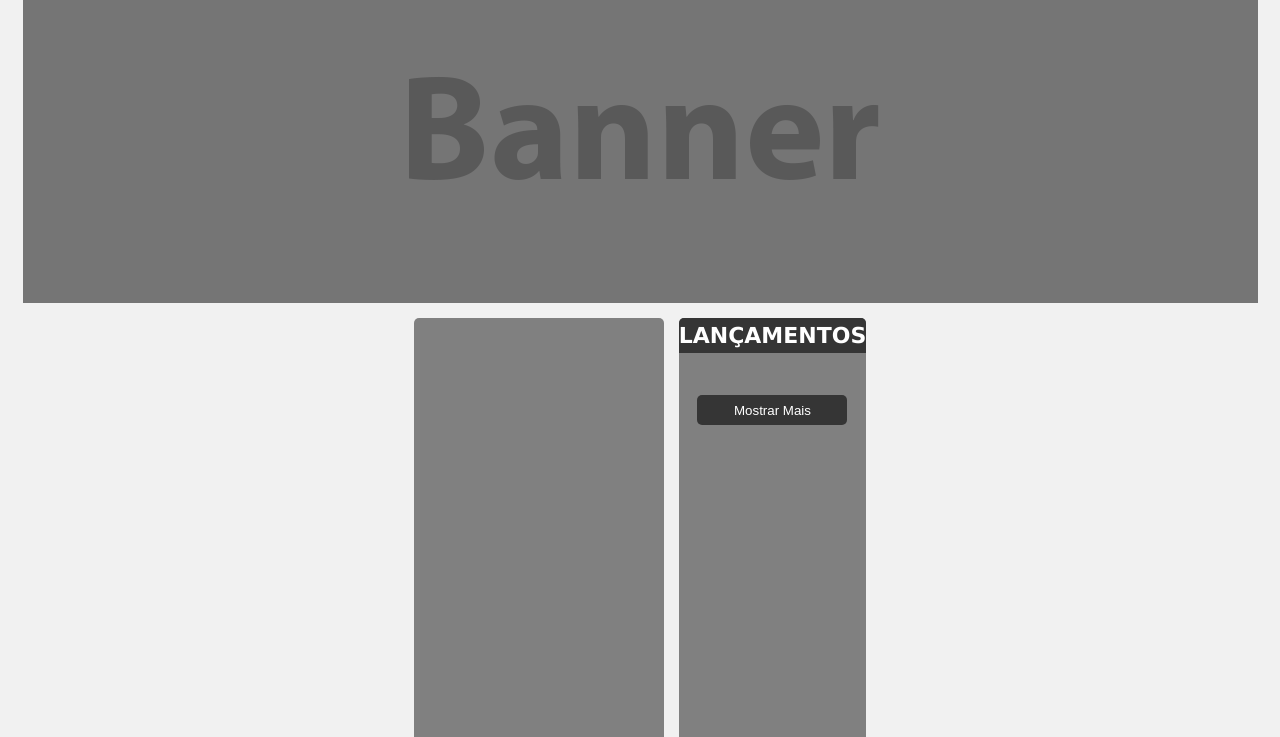
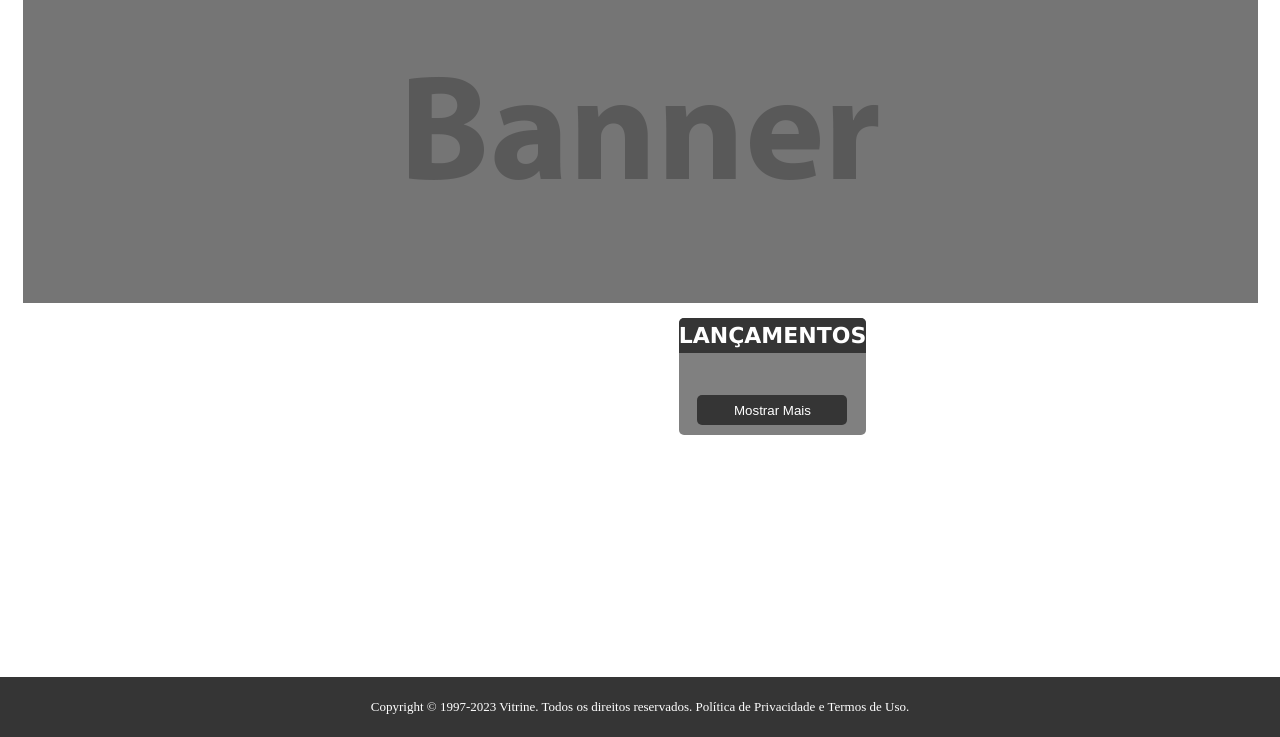
Before and after one commit to HenriqueFickert/Vitrine, a plain HTML site: page vitrine.site/index.html in a window 1280 px wide. Shown: the part 63-800 px from the top of the page. Drawn offline with Linux system fonts and the light colour scheme; no server answers.

Commit message:
Atualização de Estilo

```diff
--- a/vitrine.site/scripts/home.js
+++ b/vitrine.site/scripts/home.js
@@ -26,14 +26,11 @@ function CreatMenu(result) {
     sideMenuElement = document.getElementById("menu-busca__list");
     let menu = '';
 
-
-    console.log(result);
     result.forEach(element => {
         let submenus = `<ul class="submenu__list clearfix">`;
 
         if (element.subCategorias != null) {
             element.subCategorias?.forEach(element2 => {
-                console.log(element2.nome);
                 submenus += `<li>
                     <a>${element2.nome}</a>
                 </li>`;
--- a/vitrine.site/styles/style.css
+++ b/vitrine.site/styles/style.css
@@ -1,6 +1,13 @@
 body {
     margin: 0px;
     padding: 0px;
+    display: flex;
+    height: 100vh;
+    flex-direction: column;
+}
+
+main {
+    flex-grow: 1;
 }
 
 /* navbar */
@@ -60,11 +67,12 @@ a.menu__text {
 
 /* body */
 .container-body {
-    background-color: rgb(241, 241, 241);
+    /*background-color: rgb(241, 241, 241);*/
     margin-bottom: 15px;
     margin-top: 60px;
     display: inline-block;
-    height: 100%;
+    align-items: center;
+    justify-content: center;
     width: 100%;
 }
 
@@ -94,10 +102,10 @@ a.menu__text {
 /* MENU LATERAL */
 .menu-busca {
     margin-right: 15px;
-    background-color: grey;
+    /*background-color: grey;*/
     border-radius: 5px;
     min-width: 250px;
-    height: 500px;
+    height: auto;
 }
 
 .menu-busca__list {
@@ -319,8 +327,8 @@ a.menu__text {
 /* footer */
 .footer {
     background-color: rgb(53, 53, 53);
-    /* flex-grow: 0;
-    flex-basis: auto; */
+    flex-grow: 0;
+    flex-basis: auto;
     min-height: 60px;
     display: flex;
     align-items: center;
```
